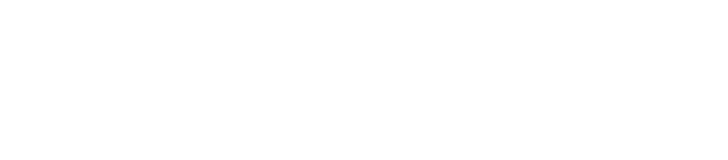
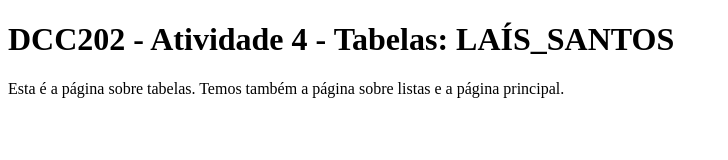
Before and after one commit to ufjf-dcc202/ufjf-dcc202-2023-3-b-atv4-laissantostz, a website: page tabelas.html in a window 1280 px wide. Shown: the whole page, without its empty margins (0-728 px from the left). Drawn offline with Linux system fonts and the light colour scheme.

Commit message:
adiciona conteúdo em tabelas.html

```diff
--- a/tabelas.html
+++ b/tabelas.html
@@ -8,7 +8,10 @@
 </head>
 
 <body>
-
+  <main>
+    <h1>DCC202 - Atividade 4 - Tabelas: LAÍS_SANTOS</h1>
+    <p>Esta é a página sobre tabelas. Temos também a página sobre listas e a página principal.</p>
+  </main>
 </body>
 
 </html>
```
